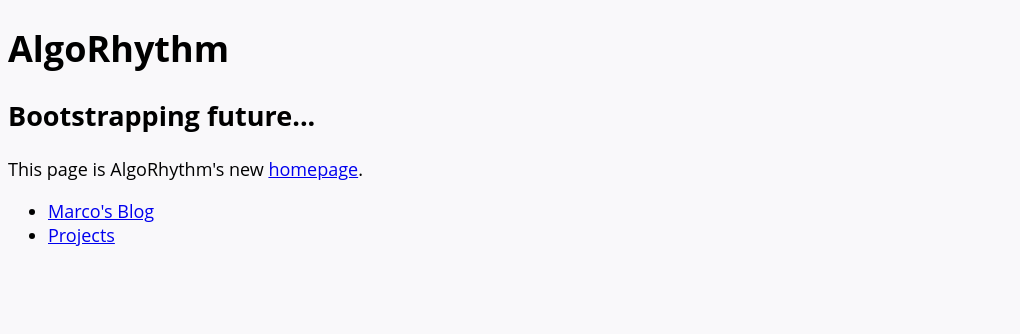
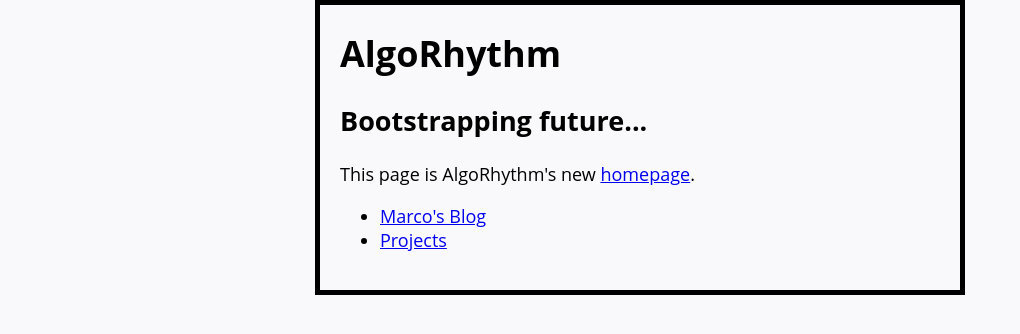
Before and after one commit to A1tiX/A1tiX.github.io, a plain HTML site: page index.html in a window 1280 px wide. Shown: the whole page, without its empty margins (0-1020 px from the left). Drawn offline with Linux system fonts and the light colour scheme; a web font is replaced by a local one.

Commit message:
Update style.css

```diff
--- a/styles/style.css
+++ b/styles/style.css
@@ -1,5 +1,12 @@
 html {
   font-size: 18px;
   font-family: 'Open Sans', sans-serif;
-  background-color: #f9f8fa
+  background-color: #f9f8fa;
 }
+body {
+  width: 600px;
+  margin: 0 auto;
+  background-color: #f9f8fa;
+  padding: 0 20px 20px 20px;
+  border: 5px solid black;
+}
```
